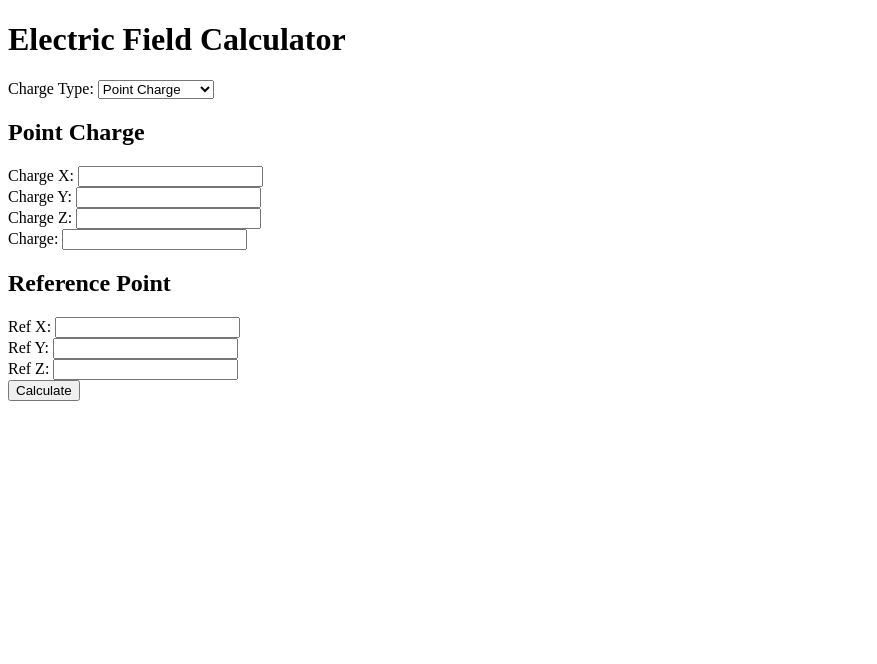
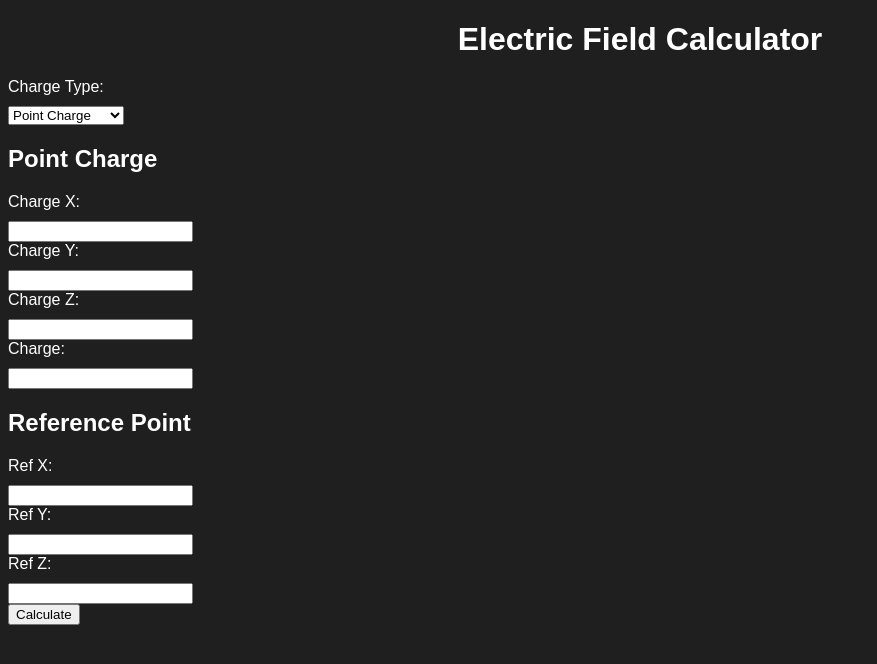
Before and after one commit to ved-01/PH170-labs, a Flask app: page / in a window 1280 px wide. Shown: the top 664 px of the page, without its empty margins (0-877 px from the left). Run offline with Flask 3, Linux system fonts and the light colour scheme.

Commit message:
added css

```diff
--- a/app.py
+++ b/app.py
@@ -1,4 +1,4 @@
-from flask import Flask, render_template, request
+from flask import Flask, render_template, request, url_for
 
 app = Flask(__name__)
 
@@ -46,7 +46,8 @@ def calculate_field():
             net_field = calculate_surface_charge_field(surface_charge_x, surface_charge_y, surface_charge_z,
                                                        surface_charge, ref_x, ref_y, ref_z)
 
-    return render_template('index.html', net_field=net_field)
+    return render_template('index.html', net_field=net_field, css=url_for('static', filename='style.css'))
+
 
 
 def calculate_point_charge_field(charge_x, charge_y, charge_z, charge, ref_x, ref_y, ref_z):
--- /dev/null
+++ b/static/style.css
@@ -0,0 +1,50 @@
+/* CSS code for dark background and appealing design */
+body {
+    background-color: #1f1f1f;
+    color: #ffffff;
+    font-family: Arial, sans-serif;
+  }
+
+  .container {
+    max-width: 500px;
+    margin: 0 auto;
+    padding: 20px;
+  }
+
+  h1 {
+    text-align: center;
+    margin-bottom: 20px;
+  }
+
+  form {
+    margin-bottom: 20px;
+  }
+
+  label {
+    display: block;
+    margin-bottom: 10px;
+  }
+
+  input[type="text"] {
+    width: 100%;
+    padding: 10px;
+    margin-bottom: 10px;
+  }
+
+  button {
+    display: block;
+    width: 100%;
+    padding: 10px;
+    background-color: #4caf50;
+    color: #ffffff;
+    border: none;
+    cursor: pointer;
+  }
+
+  .result {
+    margin-top: 20px;
+  }
+
+  .result p {
+    margin-bottom: 10px;
+  }
--- a/templates/index.html
+++ b/templates/index.html
@@ -2,6 +2,8 @@
 <html>
 <head>
     <title>Electric Field Calculator</title>
+    <link rel="stylesheet" type="text/css" href="{{ css }}">
+
 </head>
 <body>
     <h1>Electric Field Calculator</h1>
```
